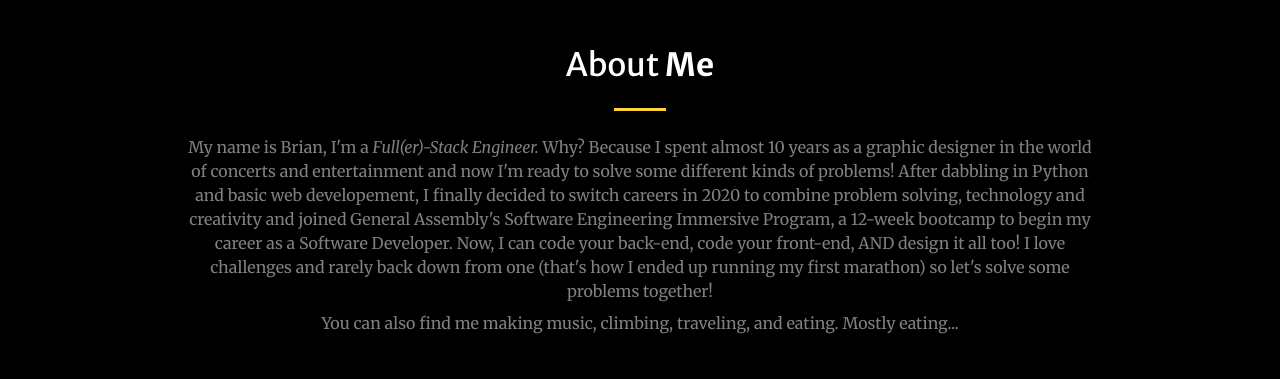
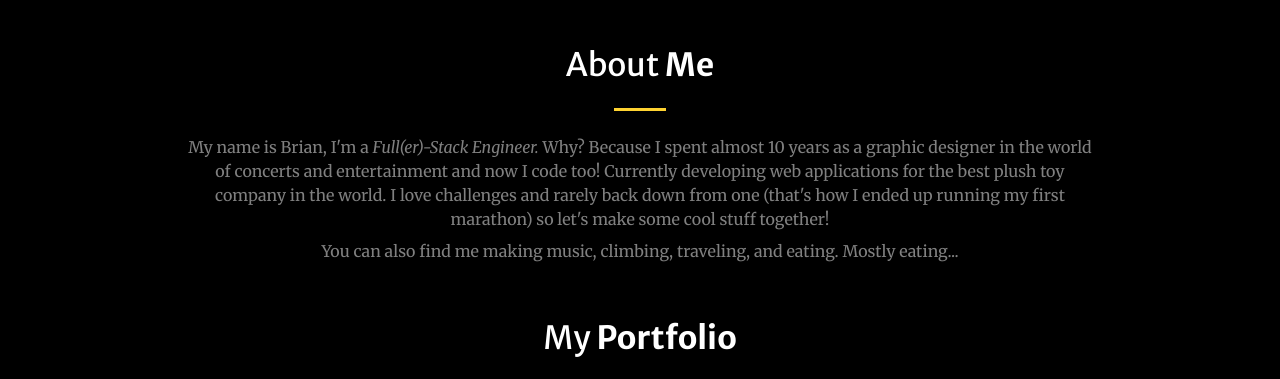
Before and after one commit to bchin224/bchin224.github.io, a plain HTML site: page index.html in a window 1280 px wide. Shown: the part 802-1181 px from the top of the page. Drawn offline with nearby package versions, Linux system fonts and the light colour scheme.

Commit message:
update about me

```diff
--- a/index.html
+++ b/index.html
@@ -61,11 +61,9 @@
                     <hr class="divider my-4" />
                     <p class="text-white-50 mb-2">
                       My name is Brian, I'm a <i>Full(er)-Stack Engineer.</i> Why? Because I spent almost 10 years as a graphic designer
-                      in the world of concerts and entertainment and now I'm ready to solve some different kinds of problems! After dabbling in
-                      Python and basic web developement, I finally decided to switch careers in 2020 to combine problem solving, technology and
-                      creativity and joined General Assembly's Software Engineering Immersive Program, a 12-week bootcamp to begin my career as
-                      a Software Developer. Now, I can code your back-end, code your front-end, AND design it all too! I love challenges and
-                      rarely back down from one (that's how I ended up running my first marathon) so let's solve some problems together!
+                      in the world of concerts and entertainment and now I code too! Currently developing web applications for the best
+                      plush toy company in the world. I love challenges and rarely back down from one
+                      (that's how I ended up running my first marathon) so let's make some cool stuff together!
                     </p>
                     <p class="text-white-50 mb-2">
                       You can also find me making music, climbing, traveling, and eating. Mostly eating...
```
